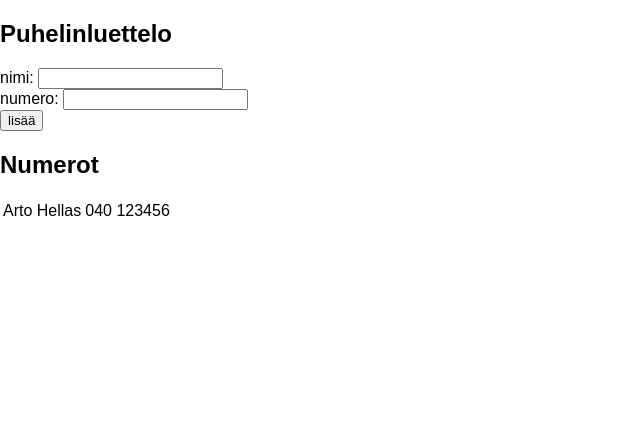
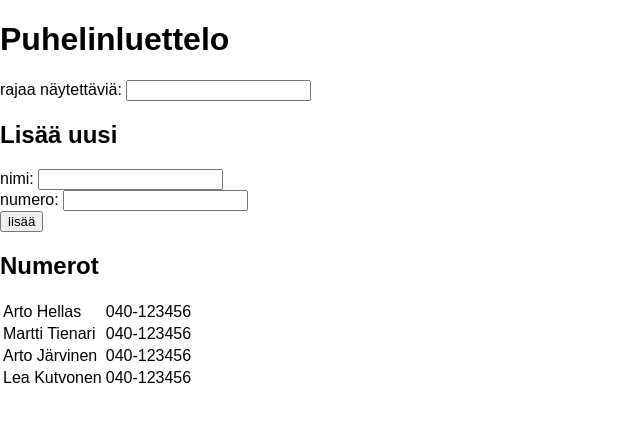
Before and after one commit to rlaurika/fso18, a React (Create React App) app in the folder osa2/puhelinluettelo/: page / in a window 1280 px wide. Shown: the top 422 px of the page, without its empty margins (0-640 px from the left). Built offline with nearby package versions, Linux system fonts and the light colour scheme; the HTML template or start-up script is replaced by a standard one.

Commit message:
Add code for 2.9

```diff
--- a/osa2/puhelinluettelo/src/App.js
+++ b/osa2/puhelinluettelo/src/App.js
@@ -17,10 +17,14 @@ class App extends React.Component {
     super(props)
     this.state = {
       persons: [
-        { name: 'Arto Hellas', number: '040 123456' }
+        { name: 'Arto Hellas', number: '040-123456' },
+        { name: 'Martti Tienari', number: '040-123456' },
+        { name: 'Arto Järvinen', number: '040-123456' },
+        { name: 'Lea Kutvonen', number: '040-123456' }
       ],
       newName: '',
-      newNumber: ''
+      newNumber: '',
+      filter: ''
     }
   }
 
@@ -59,10 +63,18 @@ class App extends React.Component {
     this.setState({ newNumber: event.target.value })
   }
 
+  handleFilterChange = (event) => {
+    this.setState({ filter: event.target.value })
+  }
+
   render() {
     return (
       <div>
-        <h2>Puhelinluettelo</h2>
+        <h1>Puhelinluettelo</h1>
+        <div>
+          rajaa näytettäviä: <input value={this.state.filter} onChange={this.handleFilterChange}/>
+        </div>
+        <h2>Lisää uusi</h2>
         <form onSubmit={this.addPerson}>
           <div>
             nimi: <input value={this.state.newName} onChange={this.handleNameChange}/>
@@ -77,10 +89,11 @@ class App extends React.Component {
         <h2>Numerot</h2>
         <table>
           <tbody>
-            {this.state.persons.map(person => <PersonListItem
-                                              key={person.name}
-                                              name={person.name}
-                                              number={person.number}/>)}
+            {this.state.persons.filter(
+              person => { return person.name.toLowerCase().includes(this.state.filter.toLowerCase()) }
+            ).map(
+              person => <PersonListItem key={person.name} name={person.name} number={person.number}/>)
+            }
           </tbody>
         </table>
       </div>
```
